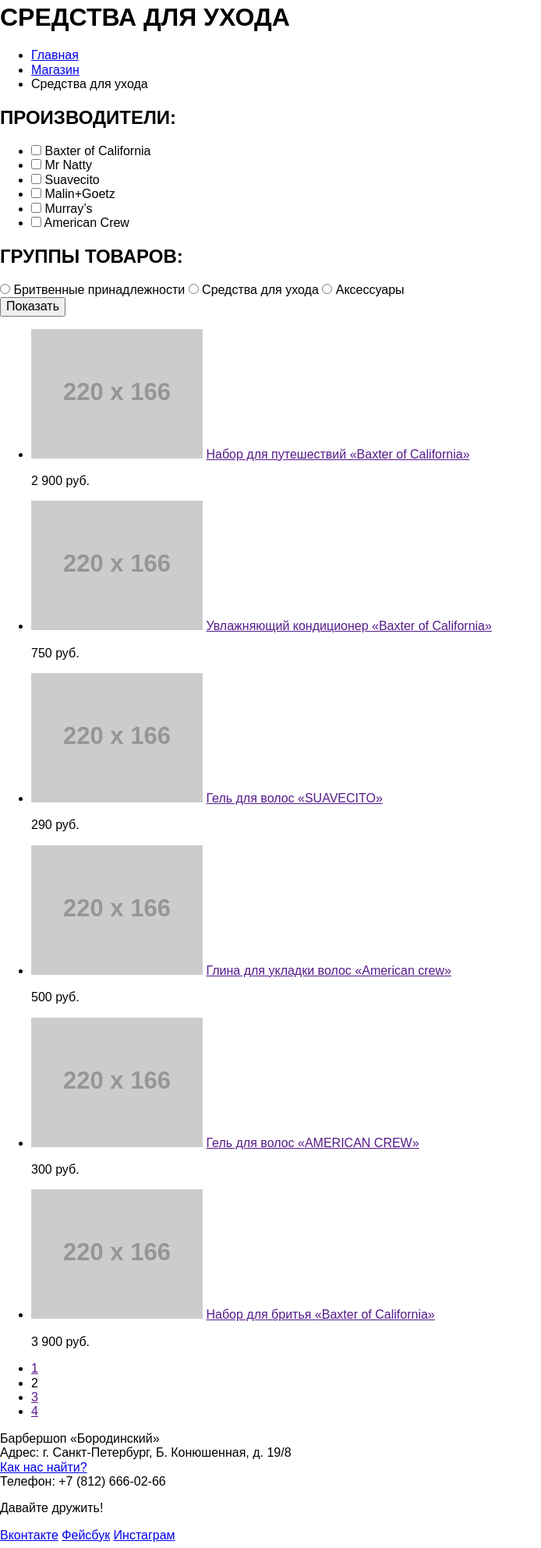
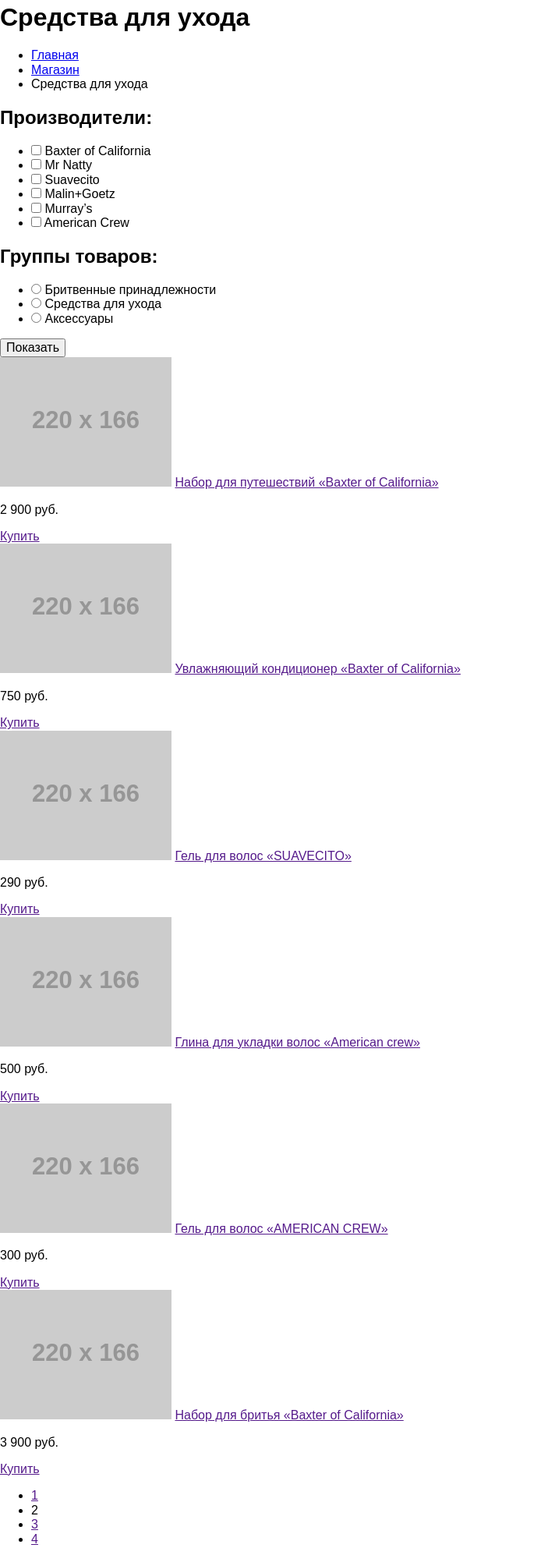
Before and after one commit to archibuza/198165-barbershop, a plain HTML site: page shop.html in a window 1280 px wide. Shown: the part 178-2163 px from the top of the page at 78% size, without its empty margins (0-694 px from the left). Drawn offline with Linux system fonts and the light colour scheme; placeholder pictures from the web are drawn by us.

Commit message:
Правки по замечаниям

```diff
--- a/shop.html
+++ b/shop.html
@@ -28,7 +28,7 @@
     <main class="shop-content">
       <div class="contaier">
         <div class="shop-content__header">
-          <h1>СРЕДСТВА ДЛЯ УХОДА</h1>
+          <h1>Средства для ухода</h1>
           <ul class="breadcrumbs">
             <li><a href="index.html">Главная</a></li>
             <li><a href="shop.html">Магазин</a></li>
@@ -40,7 +40,7 @@
             <aside class="products__filter">
               <div class="products-filter">
                 <div class="products-filter__vendors">
-                  <h2>ПРОИЗВОДИТЕЛИ:</h2>
+                  <h2>Производители:</h2>
                   <ul>
                     <li>
                       <input type="checkbox" name="v_baxter" id="v_baxter">
@@ -69,88 +69,82 @@
                   </ul>
                 </div>
                 <div class="products-filter__groups">
-                  <h2>ГРУППЫ ТОВАРОВ:</h2>
+                  <h2>Группы товаров:</h2>
+                  <ul>
+                    <li>
                       <input type="radio" name="group" id="group_1" value="1">
                       <label for="group_1">Бритвенные принадлежности</label>
+                    </li>
+                    <li>
                       <input type="radio" name="group" id="group_2" value="2">
                       <label for="group_3">Средства для ухода</label>
+                    </li>
+                    <li>
                       <input type="radio" name="group" id="group_3" value="3">
                       <label for="group_3">Аксессуары</label>
+                    </li>
+                  </ul>
                 </div>
                 <button type="submit">Показать</button>
               </div>
             </aside>
             <section class="products__list">
-              <div class="products-list">
-                <ul class="products-list__content">
-                  <li>
+              <div class="products-list__content">
                 <article class="products-item">
                   <a href=""><img src="http://placehold.it/220x166" alt="" width="220" height="166"></a>
                   <a href="">Набор для путешествий «Baxter of California»</a>
                   <div class="buy">
                     <p>2 900 руб.</p>
-                        <a href="" class="btn"></a>
+                    <a href="" class="btn">Купить</a>
                   </div>
                 </article>
-                  </li>
-                  <li>
                 <article class="products-item">
                   <a href=""><img src="http://placehold.it/220x166" alt="" width="220" height="166"></a>
                   <a href="">Увлажняющий кондиционер «Baxter of California»</a>
                   <div class="buy">
                     <p>750 руб.</p>
-                        <a href="" class="btn"></a>
+                    <a href="" class="btn">Купить</a>
                   </div>
                 </article>
-                  </li>
-                  <li>
                 <article class="products-item">
                   <a href=""><img src="http://placehold.it/220x166" alt="" width="220" height="166"></a>
                   <a href="">Гель для волос «SUAVECITO»</a>
                   <div class="buy">
                     <p>290 руб.</p>
-                        <a href="" class="btn"></a>
+                    <a href="" class="btn">Купить</a>
                   </div>
                 </article>
-                  </li>
-                  <li>
                 <article class="products-item">
                   <a href=""><img src="http://placehold.it/220x166" alt="" width="220" height="166"></a>
                   <a href="">Глина для укладки волос «American crew»</a>
                   <div class="buy">
                     <p>500 руб.</p>
-                        <a href="" class="btn"></a>
+                    <a href="" class="btn">Купить</a>
                   </div>
                 </article>
-                  </li>
-                  <li>
                 <article class="products-item">
                   <a href=""><img src="http://placehold.it/220x166" alt="" width="220" height="166"></a>
                   <a href="">Гель для волос «AMERICAN CREW»</a>
                   <div class="buy">
                     <p>300 руб.</p>
-                        <a href="" class="btn"></a>
+                    <a href="" class="btn">Купить</a>
                   </div>
                 </article>
-                  </li>
-                  <li>
                 <article class="products-item">
                   <a href=""><img src="http://placehold.it/220x166" alt="" width="220" height="166"></a>
                   <a href="">Набор для бритья «Baxter of California»</a>
                   <div class="buy">
                     <p>3 900 руб.</p>
-                        <a href="" class="btn"></a>
+                    <a href="" class="btn">Купить</a>
                   </div>
                 </article>
-                  </li>
-                </ul>
+              </div>
               <ul class="products-list_paginator">
                 <li><a href="">1</a></li>
                 <li class="selected">2</li>
                 <li><a href="">3</a></li>
                 <li><a href="">4</a></li>
               </ul>
-              </div>
             </section>
           </div>
         </form>
```
Also changed, not shown: item.html (+5 -11 lines). Lines whose indentation alone changed are shown as unchanged.
